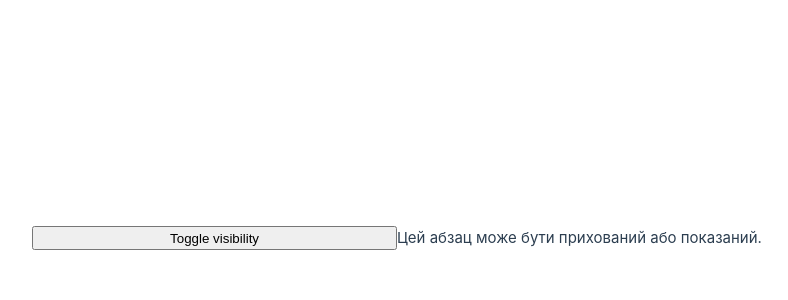
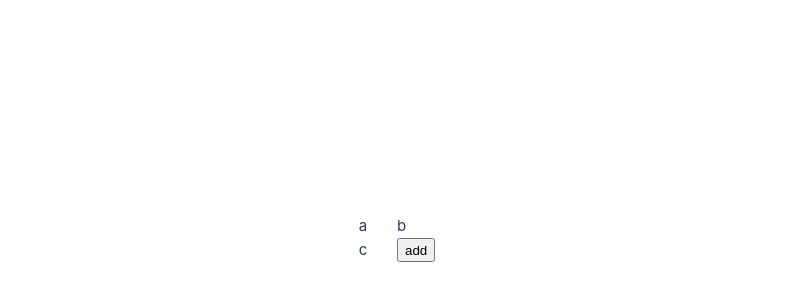
Before and after one commit to Valerii69/Vue-SFC, a Vue app in the folder vue-sfc/: page / in a window 1280 px wide. Shown: the part 162-462 px from the top of the page, without its empty margins (243-1031 px from the left). Built offline with nearby package versions, Linux system fonts and the light colour scheme.

Commit message:
Update App.vue

```diff
--- a/vue-sfc/src/App.vue
+++ b/vue-sfc/src/App.vue
@@ -542,7 +542,7 @@ function toggle() {
     <p v-if="isAuth">+++</p>
 
 </template> -->
-
+<!--
 
 <script setup>
 import { ref } from 'vue'
@@ -554,4 +554,155 @@ const isVisibility = ref(true);
   <button @click="isVisibility = !isVisibility">Toggle visibility</button>
   <p v-show="isVisibility">Цей абзац може бути прихований або показаний.</p>
 
-</template >
+</template > -->
+
+<!-- Перебор массивов в Vue -->
+<!-- <script setup>
+import { ref, computed } from 'vue'
+const arr = ref([1, 2, 3, 4, 5]);
+const squaredArr = computed(() => arr.value.map(elem => (elem ** 2)));
+</script>
+<template>
+<ul>
+  <li v-for="elem in squaredArr" :key="elem">{{ elem}}</li></ul>
+</template> -->
+
+<!-- Получение ключей при переборе массивов в Vue
+<script setup>
+import { ref, computed } from 'vue'
+const arr = ref([1, 2, 3, 4, 5]);
+const squaredArr = computed(() => arr.value.map(elem => (elem ** 2)));
+</script>
+<template>
+<ul>
+  <li v-for="(elem,key) in squaredArr" :key="elem">id:{{ key +1}} Elem: {{elem}}</li></ul>
+</template> -->
+
+<!-- Перебор объектов в Vue -->
+<!-- <script setup>
+import { ref} from 'vue'
+const obj = ref({
+  user1: '100$',
+  user2: '200$',
+  user3: '300$',
+});
+// const squaredArr = computed(() => arr.value.map(elem => (elem ** 2)));
+</script>
+<template>
+  <template v-for="(key, elem) in obj" :key="elem">
+
+    <p> {{ elem }}-{{ key }} </p>
+
+  </template>
+</template> -->
+
+<!-- Перебор массива объектов в Vue -->
+<!-- <script setup>
+import { ref} from 'vue'
+const users = ref([
+  {
+    name: 'name1',
+    surn: 'surn1',
+  },
+  {
+    name: 'name2',
+    surn: 'surn2',
+  },
+  {
+    name: 'name3',
+    surn: 'surn3',
+  },
+]);
+
+</script>
+<template>
+  <template v-for="(user, index) in users" :key="index">
+    <p>
+     {{ user.index }}  {{ user.name }} - {{ user.surn }}
+    </p>
+  </template>
+</template>  -->
+<!-- <script setup>
+import { ref } from 'vue'
+const hrefs = ref([
+  { href: '1.html', text: 'text1' },
+  { href: '2.html', text: 'text2' },
+  { href: '3.html', text: 'text3' },
+]);
+
+</script>
+<template>
+  <ul>
+    <li v-for="(item, index) in hrefs" :key="index">
+      <a :href="item.href">{{ item.text }}</a>
+    </li>
+  </ul>
+</template> -->
+
+<!-- <script setup>
+import { ref } from 'vue'
+const products = ref([
+  {
+    name: 'product1',
+    price: 100,
+    quantity: 5
+  },
+  {
+    name: 'product2',
+    price: 200,
+    quantity: 4
+  },
+  {
+    name: 'product3',
+    price: 300,
+    quantity: 3
+  },
+]);
+
+</script>
+<template>
+  <table v-for="(item, index) in products" :key="index">
+    <tr>
+      <td>{{ item.name }}</td>
+      <td>{{ item.price }}</td>
+      <td>{{ item.quantity }}</td>
+    </tr>
+
+  </table>
+</template> -->
+<!--
+<script setup>
+import { ref} from 'vue'
+const arr = ref([1, -2, -3, -4, 5]);
+</script>
+ <template>
+  <ul>
+    <template v-for="(elem,index) in arr" :key="index">
+      <li v-if="elem >0" >
+        {{ elem }}
+      </li>
+    </template>
+  </ul>
+</template> -->
+
+
+<!-- Реактивность массивов в Vue -->
+<script setup>
+import { ref } from 'vue'
+const arr = ref(['a', 'b', 'c']);
+
+function add() {
+  const letters = 'abcdefghijklmnopqrstuvwxyz';
+  const randomLetter = letters[Math.floor(Math.random() * letters.length)];
+  arr.value.push(randomLetter);
+}
+</script>
+
+<template>
+
+    <p v-for="(elem,index) in arr" :key="index">
+      {{ elem }}
+    </p>
+    <button @click="add">add</button>
+
+</template>
```
